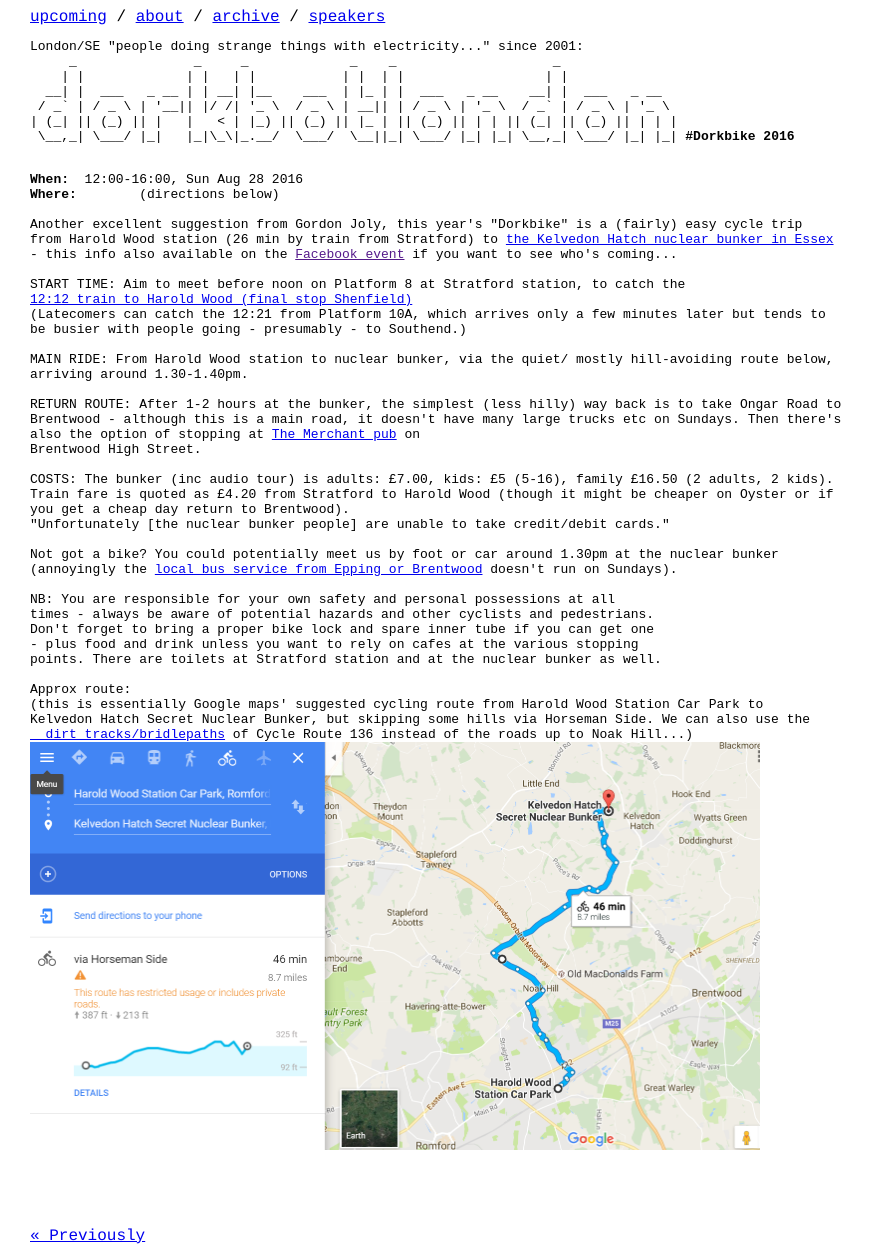
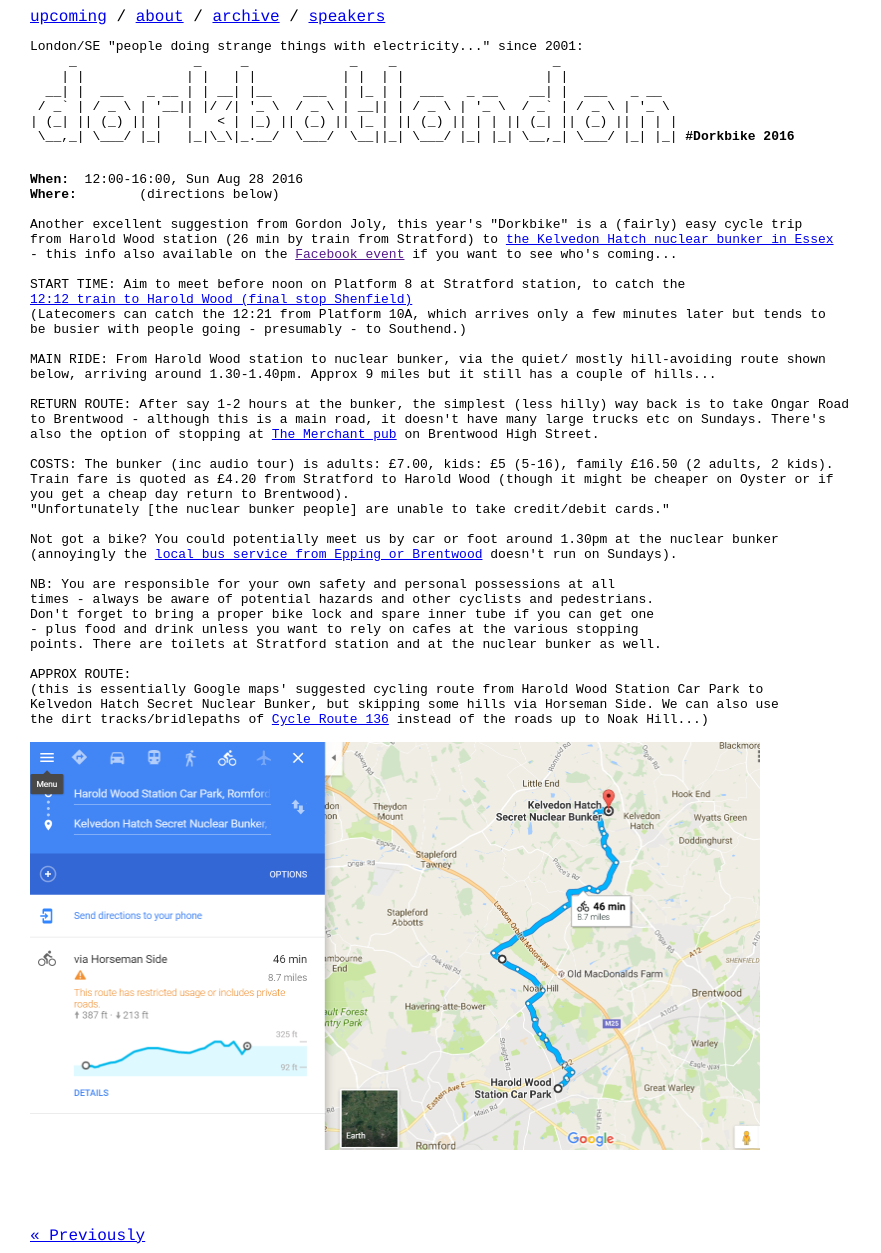
Before and after one commit to dorkbotlondon/dorkbotlondon.github.io, a Jekyll site: the page built from _posts/2016-08-28-dorkbike-2016.html, in a window 1280 px wide. Shown: the whole page, without its empty margins (0-881 px from the left). Built offline with Jekyll 4.4.1, drawn with Linux system fonts in a browser that asks for light colours; Markdown is read by kramdown in place of the engine named in the settings.

Commit message:
Update 2016-08-28-dorkbike-2016.html

```diff
--- a/_posts/2016-08-28-dorkbike-2016.html
+++ b/_posts/2016-08-28-dorkbike-2016.html
@@ -15,20 +15,19 @@
 (Latecomers can catch the 12:21 from Platform 10A, which arrives only a few minutes later but tends to
 be busier with people going - presumably - to Southend.)
 
-MAIN RIDE: From Harold Wood station to nuclear bunker, via the quiet/ mostly hill-avoiding route below,
-arriving around 1.30-1.40pm.
+MAIN RIDE: From Harold Wood station to nuclear bunker, via the quiet/ mostly hill-avoiding route shown
+below, arriving around 1.30-1.40pm. Approx 9 miles but it still has a couple of hills...
 
-RETURN ROUTE: After 1-2 hours at the bunker, the simplest (less hilly) way back is to take Ongar Road to
-Brentwood - although this is a main road, it doesn't have many large trucks etc on Sundays. Then there's
-also the option of stopping at <a href="http://www.themerchantbrentwood.co.uk/">The Merchant pub</a> on
-Brentwood High Street.
+RETURN ROUTE: After say 1-2 hours at the bunker, the simplest (less hilly) way back is to take Ongar Road
+to Brentwood - although this is a main road, it doesn't have many large trucks etc on Sundays. There's
+also the option of stopping at <a href="http://www.themerchantbrentwood.co.uk/">The Merchant pub</a> on Brentwood High Street.
 
 COSTS: The bunker (inc audio tour) is adults: £7.00, kids: £5 (5-16), family £16.50 (2 adults, 2 kids).
 Train fare is quoted as £4.20 from Stratford to Harold Wood (though it might be cheaper on Oyster or if
 you get a cheap day return to Brentwood).
 "Unfortunately [the nuclear bunker people] are unable to take credit/debit cards."
 
-Not got a bike? You could potentially meet us by foot or car around 1.30pm at the nuclear bunker
+Not got a bike? You could potentially meet us by car or foot around 1.30pm at the nuclear bunker
 (annoyingly the <a href="http://www.ensignbus.com/route-21.html">local bus service from Epping or Brentwood</a> doesn't run on Sundays).
 
 NB: You are responsible for your own safety and personal possessions at all
@@ -37,8 +36,9 @@
 - plus food and drink unless you want to rely on cafes at the various stopping
 points. There are toilets at Stratford station and at the nuclear bunker as well.
 
-Approx route:
+APPROX ROUTE:
 (this is essentially Google maps' suggested cycling route from Harold Wood Station Car Park to
-Kelvedon Hatch Secret Nuclear Bunker, but skipping some hills via Horseman Side. We can also use the <a href="http://www.sustrans.org.uk/ncn/map/route/route-136">
-  dirt tracks/bridlepaths</a> of Cycle Route 136 instead of the roads up to Noak Hill...)
+Kelvedon Hatch Secret Nuclear Bunker, but skipping some hills via Horseman Side. We can also use
+the dirt tracks/bridlepaths</a> of <a href="http://www.sustrans.org.uk/ncn/map/route/route-136">Cycle Route 136</a> instead of the roads up to Noak Hill...)
+
 <img width=730 height=408  src="/images/kelvCapture.PNG"/>
```
